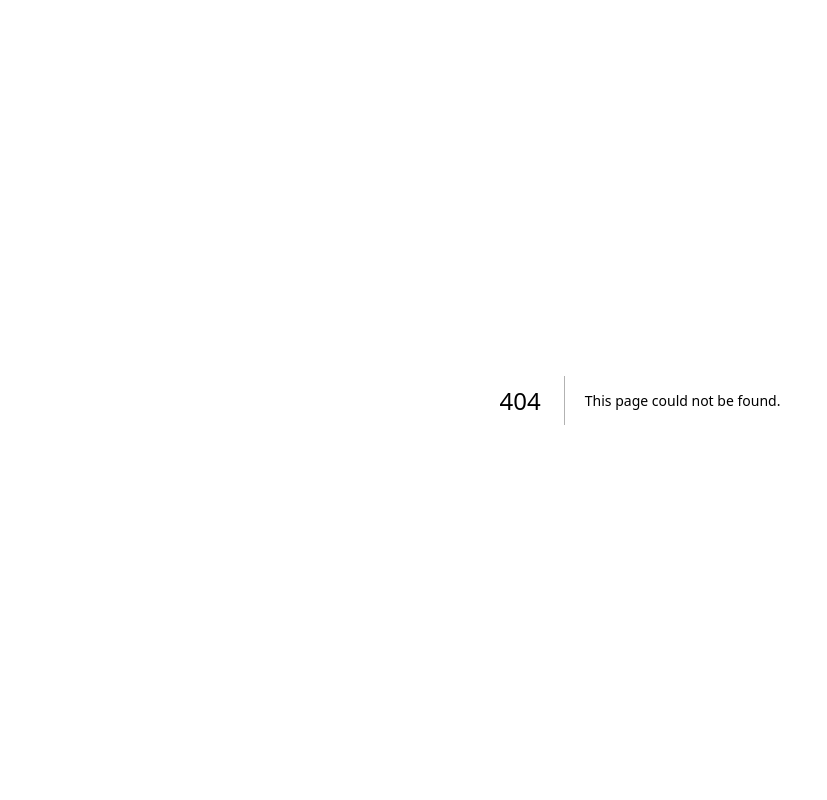
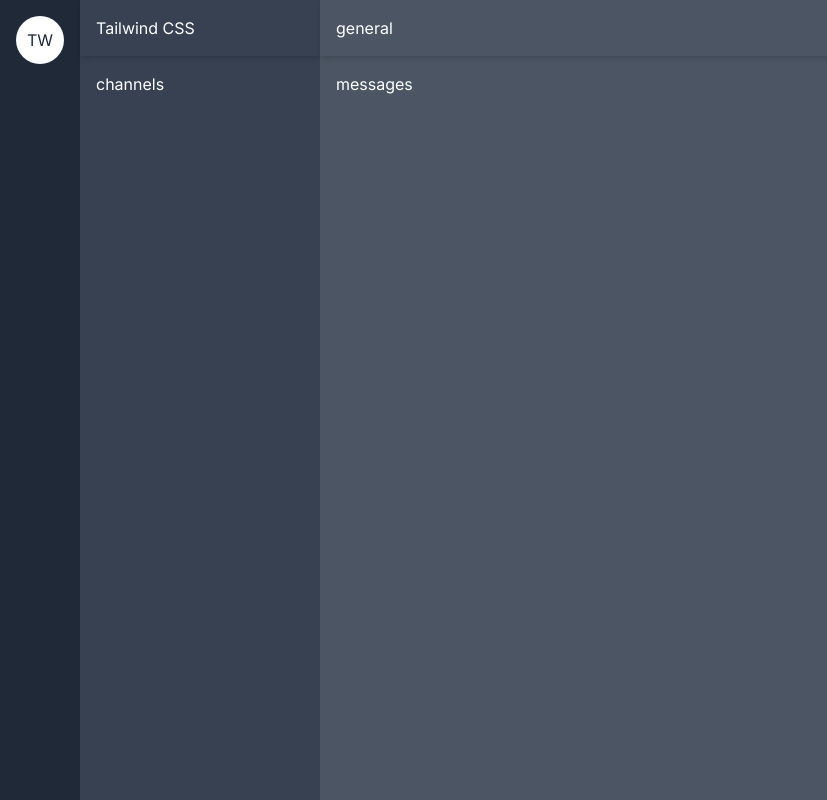
Before and after one commit to ndstephens/tailwind-mastery, a Next.js app: page /multipanel in a window 1280 px wide. Before the commit this address had no page. Shown: the whole page, without its empty margins (0-827 px from the left). Built offline with nearby package versions, Linux system fonts and the light colour scheme.

Commit message:
multipanel layout

```diff
--- /dev/null
+++ b/app/multipanel/page.tsx
@@ -0,0 +1,20 @@
+export default function Multipanel() {
+  return (
+    <div className="flex h-screen text-white">
+      <div className="bg-gray-800 p-4">
+        <div className="flex aspect-square w-12 items-center justify-center rounded-full bg-white text-gray-800">
+          TW
+        </div>
+      </div>
+      <div className="flex w-60 flex-col bg-gray-700">
+        <div className="p-4 shadow-md">Tailwind CSS</div>
+        <div className="grow p-4">channels</div>
+      </div>
+      <div className="flex grow flex-col bg-gray-600">
+        {' '}
+        <div className="p-4 shadow-md">general</div>
+        <div className="grow p-4">messages</div>
+      </div>
+    </div>
+  );
+}
```
